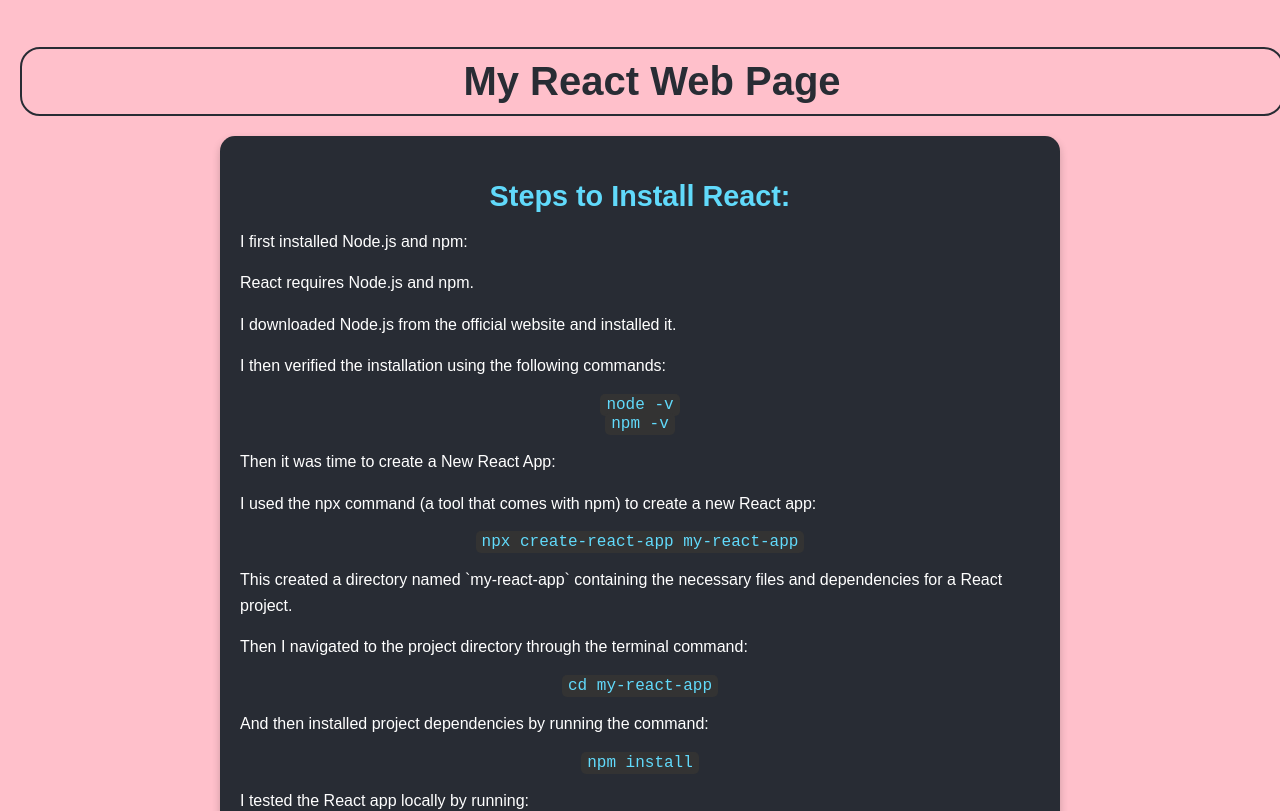
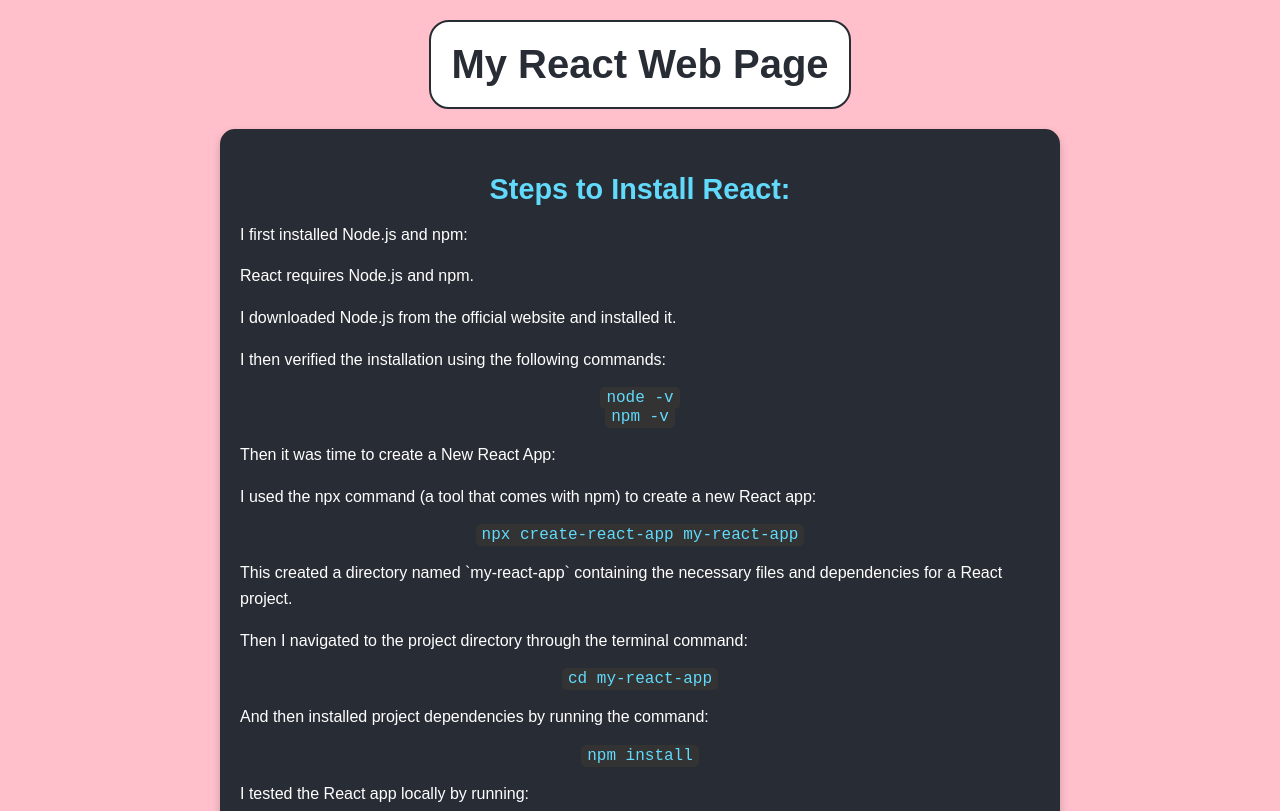
Before and after one commit to pzare2023/my-react-app, a React (Create React App) app: page / in a window 1280 px wide. Shown: the top 811 px of the page. Built offline with nearby package versions, Linux system fonts and the light colour scheme.

Commit message:
Reverted h1 styling to original layout

```diff
--- a/src/App.css
+++ b/src/App.css
@@ -17,13 +17,15 @@
 
 h1 {
   font-size: 2.5rem;
-  margin-bottom: 20px;
+  margin: 0 auto;
   border: 2px solid #282c34;
   border-radius: 20px;
-  padding: 10px;
+  padding: 20px;
+  width: fit-content;
   color: #282c34;
   text-align: center;
-  width: 100%;
+  background-color: white;
+  display: inline-block;
 }
 
 h2 {
```
